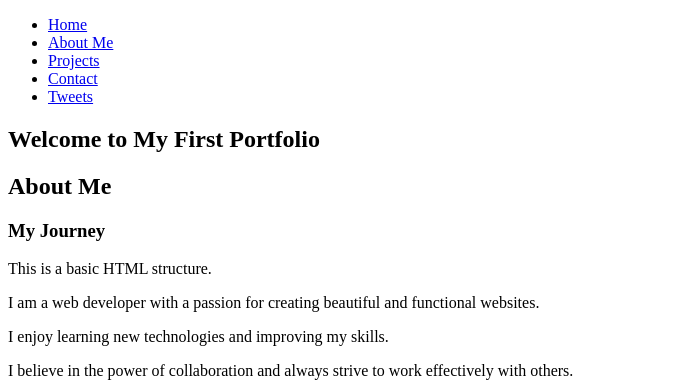
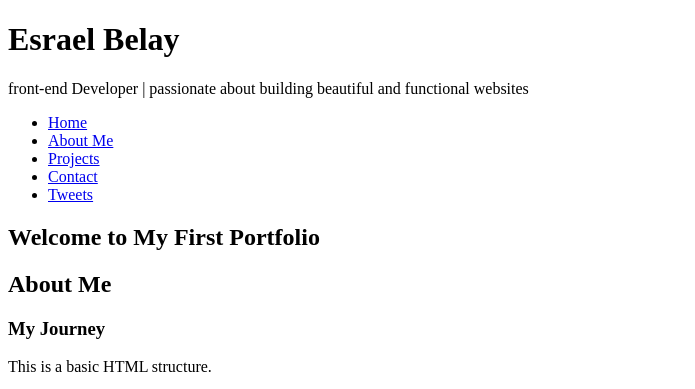
Before and after one commit to sepal12/My_First_Portfolio, a plain HTML site: page html_basic/index.html in a window 1280 px wide. Shown: the top 389 px of the page, without its empty margins (0-695 px from the left). Drawn offline with Linux system fonts and the light colour scheme.

Commit message:
This is commit on new file portfolio and modified file index.html

```diff
--- a/html_basic/index.html
+++ b/html_basic/index.html
@@ -4,10 +4,12 @@
 <head>
     <meta charset="UTF-8">
     <meta name="viewport" content="width=device-width, initial-scale=1.0">
-    <title>My First Portfolio</title>
+    <title>Esrael Belay personal Portfolio</title>
 </head>
 <body>
-    <header>
+    <header><h1>Esrael Belay</h1><p>front-end Developer | passionate about building beautiful and functional websites</p></header>
+    <nav> </nav>
+    <nav>
         <ul>
             <li><a href="index.html">Home</a></li>
             <li><a href="about.html">About Me</a></li>
@@ -15,7 +17,7 @@
             <li><a href="contact.html">Contact</a></li>
             <li><a href="tweets.html">Tweets</a></li>
         </ul>
-    </header>
+    </nav>
     <main>
         <article>
             <h1>Welcome to My First Portfolio</h1>
```
